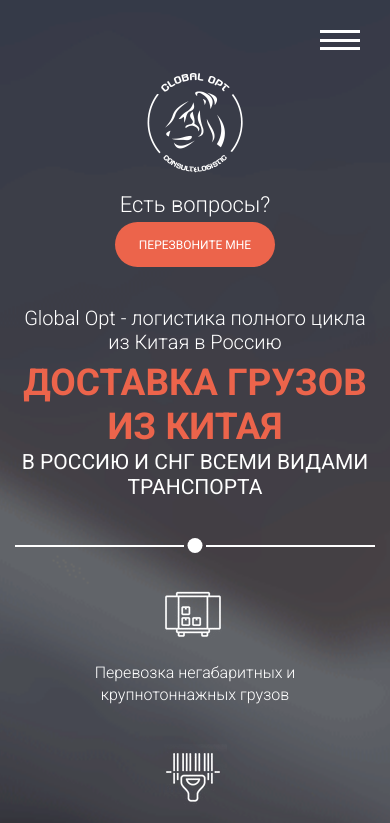
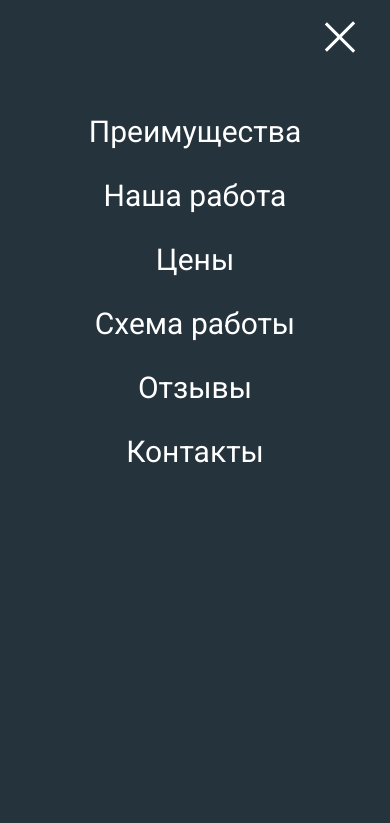
Before and after one commit to Timur-1999/glopt, a website: page src/index.html in a window 390 px wide. Shown: the top 823 px of the page. Drawn offline with nearby package versions, Linux system fonts and the light colour scheme; files that its build step writes are made by us from their sources; files whose address does not match are found by name.

Commit message:
finished project

```diff
--- a/src/index.html
+++ b/src/index.html
@@ -30,21 +30,21 @@
 <body>
     <header id="up" class="header">
         <div class="container">
-            <div class="hamburger">
+            <div class="hamburger hamburger_active">
                 <span></span>
                 <span></span>
                 <span></span>
             </div>
             <div class="header__wrapper">
                 <a class="logo"><img src="img/glopt_logo.png" alt="glopt_logo"></a>
-                <nav class="menu">
+                <nav class="menu menu_active">
                     <ul class="menu__links">
-                        <li>Преимущества</li>
-                        <li>Наша работа</li>
-                        <li>Цены</li>
-                        <li>Схема работы</li>
-                        <li>Отзывы</li>
-                        <li>Контакты</li>
+                        <li class="menu__item">Преимущества</li>
+                        <li class="menu__item">Наша работа</li>
+                        <li class="menu__item">Цены</li>
+                        <li class="menu__item">Схема работы</li>
+                        <li class="menu__item">Отзывы</li>
+                        <li class="menu__item">Контакты</li>
                     </ul>
                 </nav>
                 <div class="contacts">
--- a/src/js/script.js
+++ b/src/js/script.js
@@ -16,4 +16,22 @@ $(document).ready(function(){
     }
   });
 
+    //Hamburger menu
+    window.addEventListener('DOMContentLoaded', () => {
+      const menu = document.querySelector('.menu'),
+      menuItem = document.querySelectorAll('.menu__item'),
+      hamburger = document.querySelector('.hamburger');
+
+      hamburger.addEventListener('click', () => {
+          hamburger.classList.toggle('hamburger_active');
+          menu.classList.toggle('menu_active');
+      });
+
+      menuItem.forEach(item => {
+          item.addEventListener('click', () => {
+              hamburger.classList.toggle('hamburger_active');
+              menu.classList.toggle('menu_active');
+          })
+      })
+  });
 });
--- a/src/sass/blocks/_header.scss
+++ b/src/sass/blocks/_header.scss
@@ -7,29 +7,4 @@
         justify-content: space-between;
         align-items: center;
     }
-    .menu{
-        &__links{
-            display: flex;
-            justify-content: space-around;
-            align-items: center;
-            list-style-type: none;
-            margin: 0;
-            padding: 0;
-            font-size: 15px;
-            line-height: 16px;
-            font-weight: 400;
-            color: #fff;
-            li{
-                border-right: 1px dashed #fff;
-                padding: 0 15px 0 15px;
-                cursor: pointer;
-                &:last-child{
-                    border-right: none;
-                }
-                &:hover{
-                    color: $main-color;
-                }
-            }
-        }
-    }
 }
--- a/src/sass/blocks/_media.scss
+++ b/src/sass/blocks/_media.scss
@@ -153,13 +153,64 @@
     }
     .hamburger{
         display: flex;
+        position: absolute;
+        top: 30px;
+        right: 30px;
+        width: 40px;
+        height: 20px;
+        flex-direction: column;
+        justify-content: space-between;
+        z-index: 1000;
+        span{
+            display: block;
+            height: 3px;
+            background: #fff;
+            transition: 0.5s all;
+        }
+        &_active{
+            display: block;
+            margin-top: 5px;
+            position: fixed;
+            span{
+                &:nth-child(1){
+                    transform: rotate(-45deg);
+                }
+                &:nth-child(2){
+                    display: none;
+                }
+                &:nth-child(3){
+                    transform: rotate(45deg);
+                    margin-top: -2.5px;
+                }
+            }
+        }
     }
     .header{
         &__wrapper{
             gap: 20px;
-            .menu{
-                display: none;
-            }
+        }
+    }
+    .menu{
+        padding: 100px 0px;
+        position: fixed;
+        top: -100%;
+        transition: .5s all;
+        right: 0;
+        width: 100%;
+        height: 100vh;
+        background: rgba($color: #25333c, $alpha: 1);
+        z-index: 100;
+        &__links{
+            flex-direction: column;
+            font-size: 30px;
+            line-height: 64px;
+        }
+        &__item{
+            padding: 0;
+            border: none;
+        }
+        &_active{
+            top: 0%;
         }
     }
     .promo{
--- /dev/null
+++ b/src/sass/blocks/_menu.scss
@@ -0,0 +1,25 @@
+.menu{
+    &__links{
+        display: flex;
+        justify-content: space-around;
+        align-items: center;
+        list-style-type: none;
+        margin: 0;
+        padding: 0;
+        font-size: 15px;
+        line-height: 16px;
+        font-weight: 400;
+        color: #fff;
+    }
+    &__item{
+        border-right: 1px dashed #fff;
+        padding: 0 15px 0 15px;
+        cursor: pointer;
+        &:last-child{
+            border-right: none;
+        }
+        &:hover{
+            color: $main-color;
+        }
+    }
+}
--- a/src/sass/style.scss
+++ b/src/sass/style.scss
@@ -17,21 +17,11 @@
     background-color: $main-color;
 }
 .hamburger{
-    position: absolute;
-    top: 30px;
-    right: 30px;
-    width: 40px;
-    height: 20px;
     display: none;
-    flex-direction: column;
-    justify-content: space-between;
-    span{
-        display: block;
-        height: 3px;
-        background: #fff;
-    }
 }
+
 @import 'blocks/header';
+@import 'blocks/menu';
 @import 'blocks/contacts';
 @import 'blocks/button';
 @import 'blocks/promo';
```
Also changed, not shown: dist/css/style.min.css, dist/index.html, dist/js/script.js.
